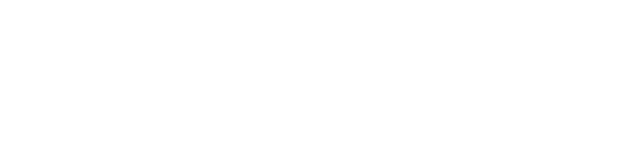
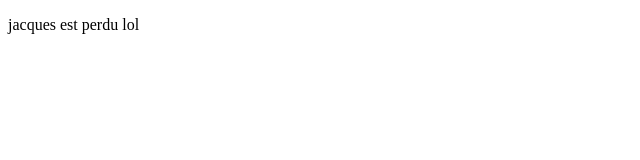
Before and after one commit to jacquesboukhobza/testjacques, a plain HTML site: page index.html in a window 1280 px wide. Shown: the whole page, without its empty margins (0-640 px from the left). Drawn offline with Linux system fonts and the light colour scheme.

Commit message:
Update index.html

```diff
--- a/index.html
+++ b/index.html
@@ -7,6 +7,7 @@
     <title>Document</title>
 </head>
 <body>
+    <p>jacques est perdu lol</p>
 
 </body>
 </html>
```
